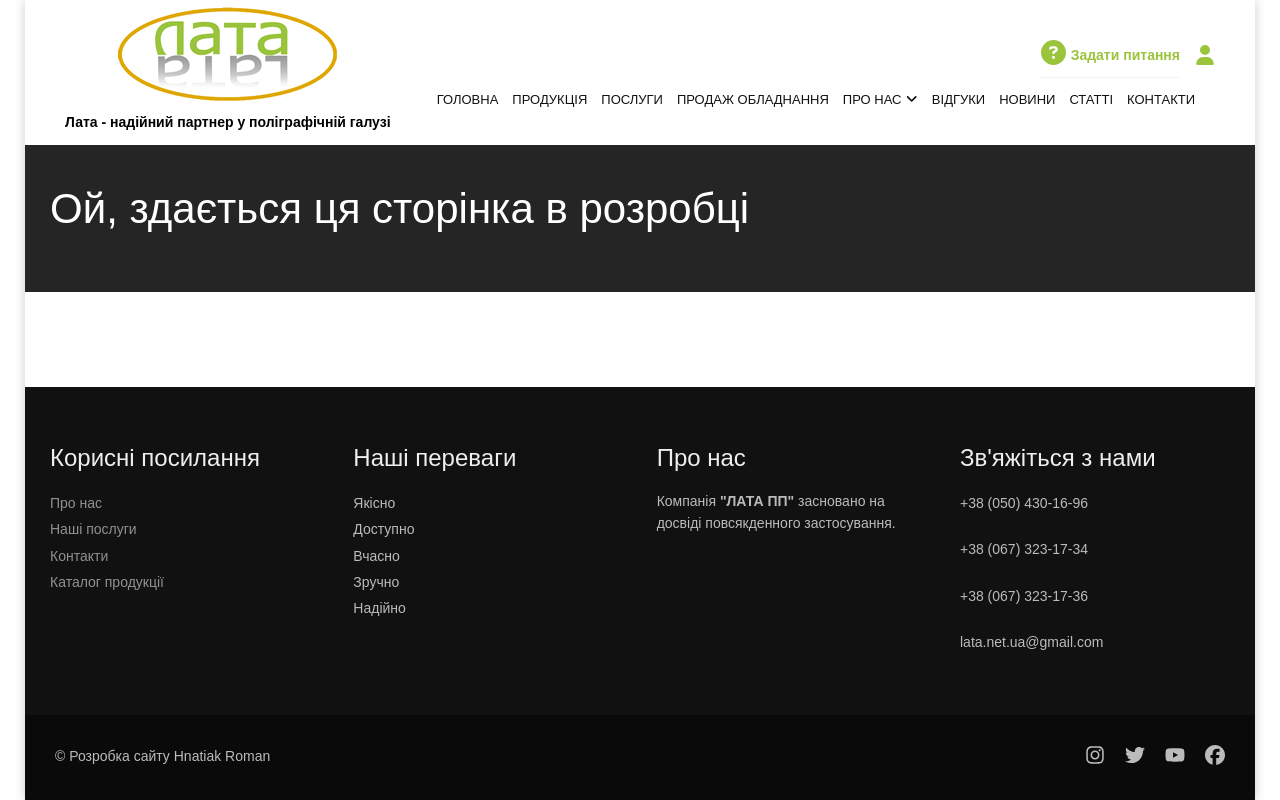
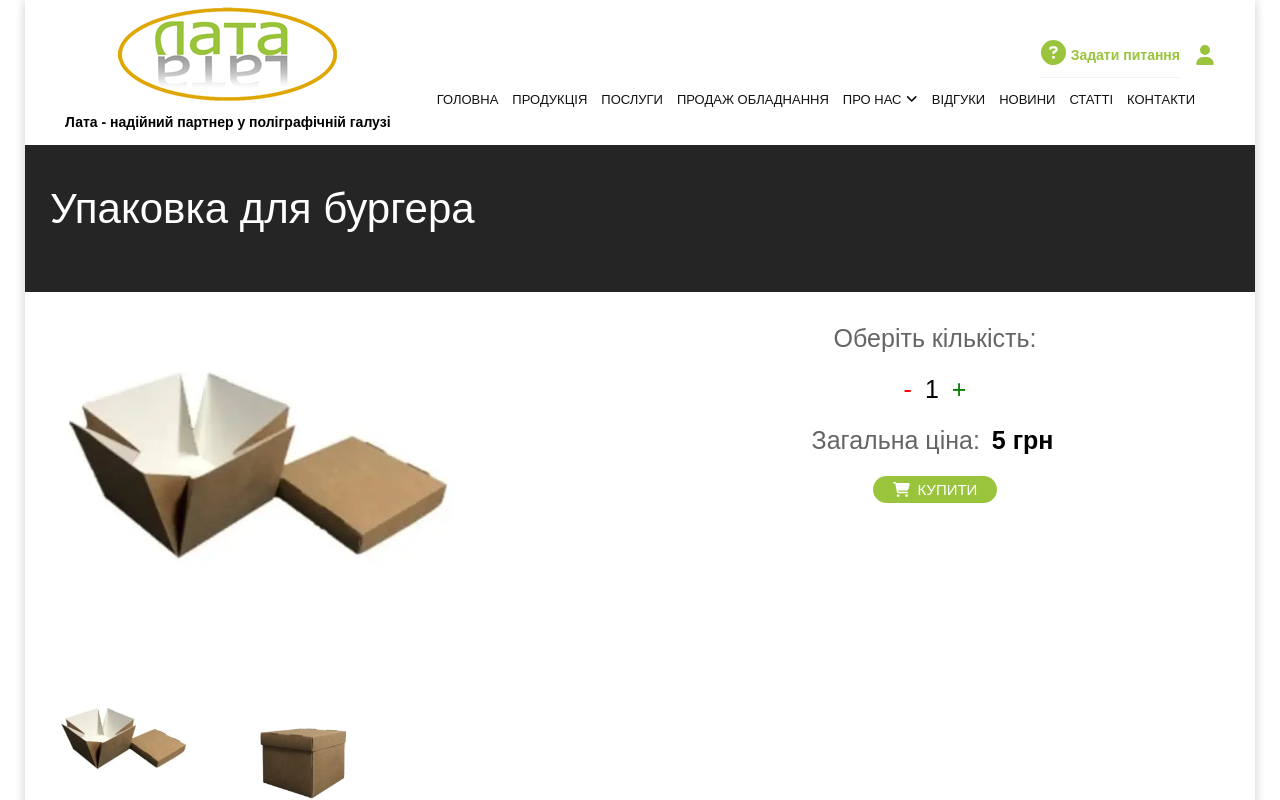
Before and after one commit to RomanProject2/lata, a React (Create React App) app: page /projects/1 in a window 1280 px wide. Shown: the top 800 px of the page. Built offline with nearby package versions, Linux system fonts and the light colour scheme.

Commit message:
projects-content

```diff
--- a/src/App.js
+++ b/src/App.js
@@ -30,11 +30,13 @@ import { lazy } from "react";
 import { SharedLayout } from "./components/SharedLayout/SharedLayout";
 import { Routes, Route, BrowserRouter as Router } from "react-router-dom";
 import articlesData from "./components/Articles/ArticlesContent/articles";
+import boxesData from "./components/Projects/Content/boxs";
 import servicesData from "./components/Service/ServiceElements/services";
 import newsData from './components/News/NewsElements/newsElements'
 
 const HomePage = lazy(() => import("./pages/HomePage"));
 const Projects = lazy(() => import("./pages/ProjectsPage"));
+const ProductDetailsPage = lazy(() => import("./components/Projects/ProductDetailsPage/ProductDetailsPage"));
 const Services = lazy(() => import("./pages/ServicesPage"));
 const ServiceElements = lazy(() => import("./components/Service/ServiceElements/ServiceElements"));
 const Equipment = lazy(() => import("./pages/EquipmentPage"));
@@ -59,8 +61,8 @@ export const App = () => {
           <Route path="/services" element={<Services />} />
           <Route path="/services/:link" element={<ServiceElements services={servicesData} />} />
           <Route path="/projects" element={<Projects />} />
-          {/* <Route path="/projects/:photoId" element={<ProductDetailsPage photos={boxesData} />} />
-          <Route path="/projects/:photoId/buy" element={<BuyPage />} /> */}
+          <Route path="/projects/:photoId" element={<ProductDetailsPage photos={boxesData} />} /> />
+          {/* <Route path="/projects/:photoId/buy" element={<BuyPage />} /> */}
 
           <Route path="/obl" element={<Equipment />} />
           {/* <Route path="/obl/:photoId" element={<EquipmentDetails machenics={machenicsData} />} /> */}
--- a/src/components/Projects/ProductDetailsPage/ProductDetailsPage.jsx
+++ b/src/components/Projects/ProductDetailsPage/ProductDetailsPage.jsx
@@ -1,4 +1,4 @@
-import TitleSection from 'components/TitleSection/TitleSection';
+import TitleSection from '../../TitleSection/TitleSection';
 import React, { useEffect, useRef, useState } from 'react';
 import { useParams, useNavigate } from 'react-router-dom';
 import { faCartShopping, faCircleArrowLeft, faCircleArrowRight, faClose, faArrowRight, faArrowLeft } from '@fortawesome/free-solid-svg-icons';
```
